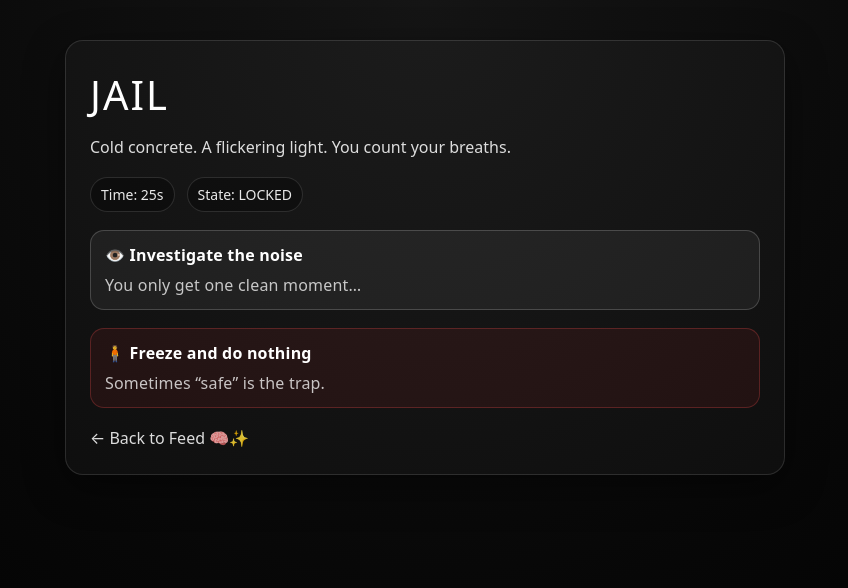
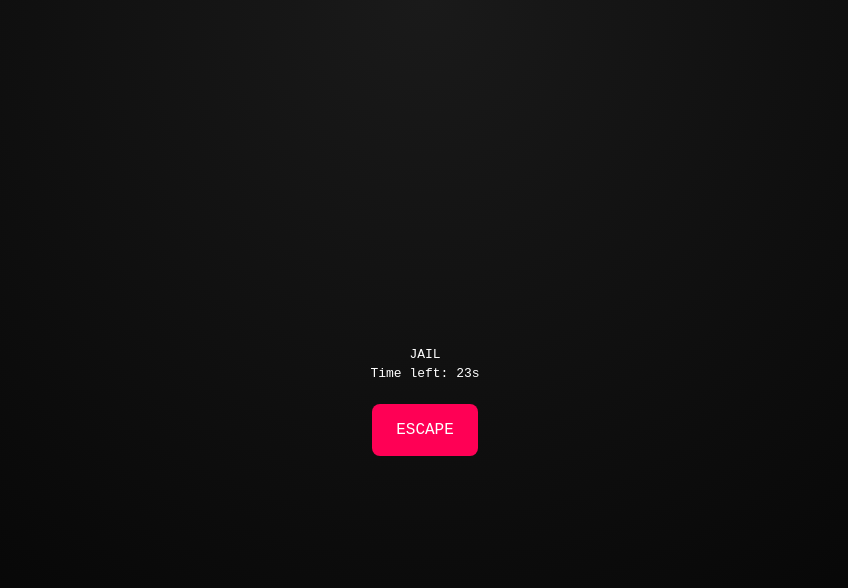
Before and after one commit to Bambusbjoern95/delulu_universe, a Next.js app: page /jail in a window 1280 px wide. Shown: the top 588 px of the page, without its empty margins (215-1063 px from the left). Built offline with nearby package versions, Linux system fonts and the light colour scheme.

Commit message:
fix: jail page working

```diff
--- a/app/jail/page.tsx
+++ b/app/jail/page.tsx
@@ -3,14 +3,14 @@
 import { useEffect, useState } from "react";
 import Link from "next/link";
 
-type JailState = "locked" | "noise" | "escaped" | "failed";
+type JailState = "locked" | "escaped" | "failed";
 
 export default function Jail() {
   const [state, setState] = useState<JailState>("locked");
   const [timeLeft, setTimeLeft] = useState(30);
 
   useEffect(() => {
-    if (state === "escaped" || state === "failed") return;
+    if (state !== "locked") return;
 
     if (timeLeft <= 0) {
       setState("failed");
@@ -24,177 +24,78 @@ export default function Jail() {
     return () => clearTimeout(timer);
   }, [timeLeft, state]);
 
-  const page: React.CSSProperties = {
-    minHeight: "100vh",
-    padding: 40,
-    background: "radial-gradient(circle at top, #151515 0%, #070707 60%, #000 100%)",
-    color: "#fff",
-    fontFamily: "system-ui, -apple-system, Segoe UI, Roboto, Arial, sans-serif",
+  const escape = () => {
+    if (state === "locked") {
+      setState("escaped");
+    }
   };
 
-  const card: React.CSSProperties = {
-    maxWidth: 720,
-    margin: "0 auto",
-    border: "1px solid rgba(255,255,255,0.12)",
-    borderRadius: 18,
-    padding: 24,
-    background: "rgba(255,255,255,0.03)",
-    boxShadow: "0 12px 40px rgba(0,0,0,0.45)",
-  };
-
-  const h1: React.CSSProperties = { margin: 0, letterSpacing: 2, fontSize: 40 };
-  const sub: React.CSSProperties = { marginTop: 10, opacity: 0.85, lineHeight: 1.5 };
-
-  const hud: React.CSSProperties = {
+  return (
+    <main
+      style={{
+        minHeight: "100vh",
+        background: "radial-gradient(circle at top, #1a1a1a, #000)",
+        color: "#fff",
         display: "flex",
-    gap: 12,
+        flexDirection: "column",
         alignItems: "center",
-    marginTop: 18,
-    opacity: 0.9,
-    fontSize: 14,
-  };
-
-  const pill: React.CSSProperties = {
-    padding: "6px 10px",
-    borderRadius: 999,
-    border: "1px solid rgba(255,255,255,0.14)",
-    background: "rgba(0,0,0,0.35)",
-  };
-
-  const btn: React.CSSProperties = {
-    marginTop: 18,
-    padding: "12px 14px",
-    borderRadius: 14,
-    border: "1px solid rgba(255,255,255,0.18)",
-    background: "rgba(255,255,255,0.06)",
-    color: "#fff",
-    cursor: "pointer",
-    fontWeight: 700,
-    letterSpacing: 0.2,
-    width: "100%",
-    textAlign: "left",
-  };
-
-  const btnDanger: React.CSSProperties = {
-    ...btn,
-    background: "rgba(255, 60, 60, 0.08)",
-    border: "1px solid rgba(255, 80, 80, 0.25)",
-  };
-
-  const linkStyle: React.CSSProperties = {
-    display: "inline-block",
-    marginTop: 18,
-    color: "#fff",
-    textDecoration: "none",
-    opacity: 0.85,
-  };
-
-  const flavorLine =
-    state === "locked"
-      ? "Cold concrete. A flickering light. You count your breaths."
-      : state === "noise"
-      ? "Footsteps. Metal keys. Someone stops… right outside."
-      : state === "escaped"
-      ? "Air. Freedom. And a feeling that you were NOT alone in here."
-      : "The light dies. The lock clicks. You’re staying.";
-
-  return (
-    <main style={page}>
-      <div style={card}>
-        <h1 style={h1}>JAIL</h1>
-        <p style={sub}>{flavorLine}</p>
-
-        <div style={hud}>
-          <span style={pill}>Time: {timeLeft}s</span>
-          <span style={pill}>State: {state.toUpperCase()}</span>
-        </div>
-
+        justifyContent: "center",
+        fontFamily: "monospace",
+        textAlign: "center",
+        padding: "24px",
+      }}
+    >
       {state === "locked" && (
         <>
-            <button style={btn} onClick={() => setState("noise")}>
-              👁️ Investigate the noise
-              <div style={{ opacity: 0.75, fontWeight: 500, marginTop: 6 }}>
-                You only get one clean moment…
-              </div>
-            </button>
+          <h1>JAIL</h1>
+          <p>Time left: {timeLeft}s</p>
 
-            <button style={btnDanger} onClick={() => setState("failed")}>
-              🧍 Freeze and do nothing
-              <div style={{ opacity: 0.75, fontWeight: 500, marginTop: 6 }}>
-                Sometimes “safe” is the trap.
-              </div>
-            </button>
-          </>
-        )}
-
-        {state === "noise" && (
-          <>
-            <button style={btn} onClick={() => setState("escaped")}>
-              🔓 Make your move (escape attempt)
-              <div style={{ opacity: 0.75, fontWeight: 500, marginTop: 6 }}>
-                If you hesitate, you lose.
-              </div>
-            </button>
-
-            <button style={btnDanger} onClick={() => setState("locked")}>
-              ↩️ Back away quietly
-              <div style={{ opacity: 0.75, fontWeight: 500, marginTop: 6 }}>
-                Reset your nerve… but time keeps running.
-              </div>
+          <button
+            onClick={escape}
+            style={{
+              marginTop: "20px",
+              padding: "14px 24px",
+              background: "#ff0055",
+              border: "none",
+              borderRadius: "8px",
+              color: "#fff",
+              fontSize: "16px",
+              cursor: "pointer",
+            }}
+          >
+            ESCAPE
           </button>
         </>
       )}
 
       {state === "escaped" && (
         <>
-            <h2 style={{ marginTop: 22 }}>🗝️ You escaped.</h2>
-            <p style={{ opacity: 0.85, lineHeight: 1.6 }}>
-              You sprint down the corridor. The air tastes like rust.
-              Behind you — a soft laugh. You don’t look back.
-            </p>
+          <h1>ESCAPED</h1>
+          <p>You got out.</p>
 
-            <button
-              style={btn}
-              onClick={() => {
-                setTimeLeft(30);
-                setState("locked");
-              }}
-            >
-              🔁 Restart jail scene
-              <div style={{ opacity: 0.75, fontWeight: 500, marginTop: 6 }}>
-                Same place, different outcome.
-              </div>
-            </button>
+          <Link href="/feed" style={linkStyle}>
+            → Back to Feed
+          </Link>
         </>
       )}
 
       {state === "failed" && (
         <>
-            <h2 style={{ marginTop: 22 }}>⛓️ You failed.</h2>
-            <p style={{ opacity: 0.85, lineHeight: 1.6 }}>
-              A key turns. The cell door stays shut.
-              Someone whispers your name — wrong pronunciation.
-            </p>
+          <h1>FAILED</h1>
+          <p>You waited too long.</p>
 
-            <button
-              style={btn}
-              onClick={() => {
-                setTimeLeft(30);
-                setState("locked");
-              }}
-            >
-              🔁 Try again
-              <div style={{ opacity: 0.75, fontWeight: 500, marginTop: 6 }}>
-                Don’t waste the first 5 seconds.
-              </div>
-            </button>
+          <Link href="/feed" style={linkStyle}>
+            → Back to Feed
+          </Link>
         </>
       )}
-
-        <Link href="/feed" style={linkStyle}>
-          ← Back to Feed 🧠✨
-        </Link>
-      </div>
     </main>
   );
 }
+
+const linkStyle = {
+  marginTop: "32px",
+  textDecoration: "none",
+  color: "#aaa",
+  fontSize: "14px",
+};
```
Lines whose indentation alone changed are shown as unchanged.
